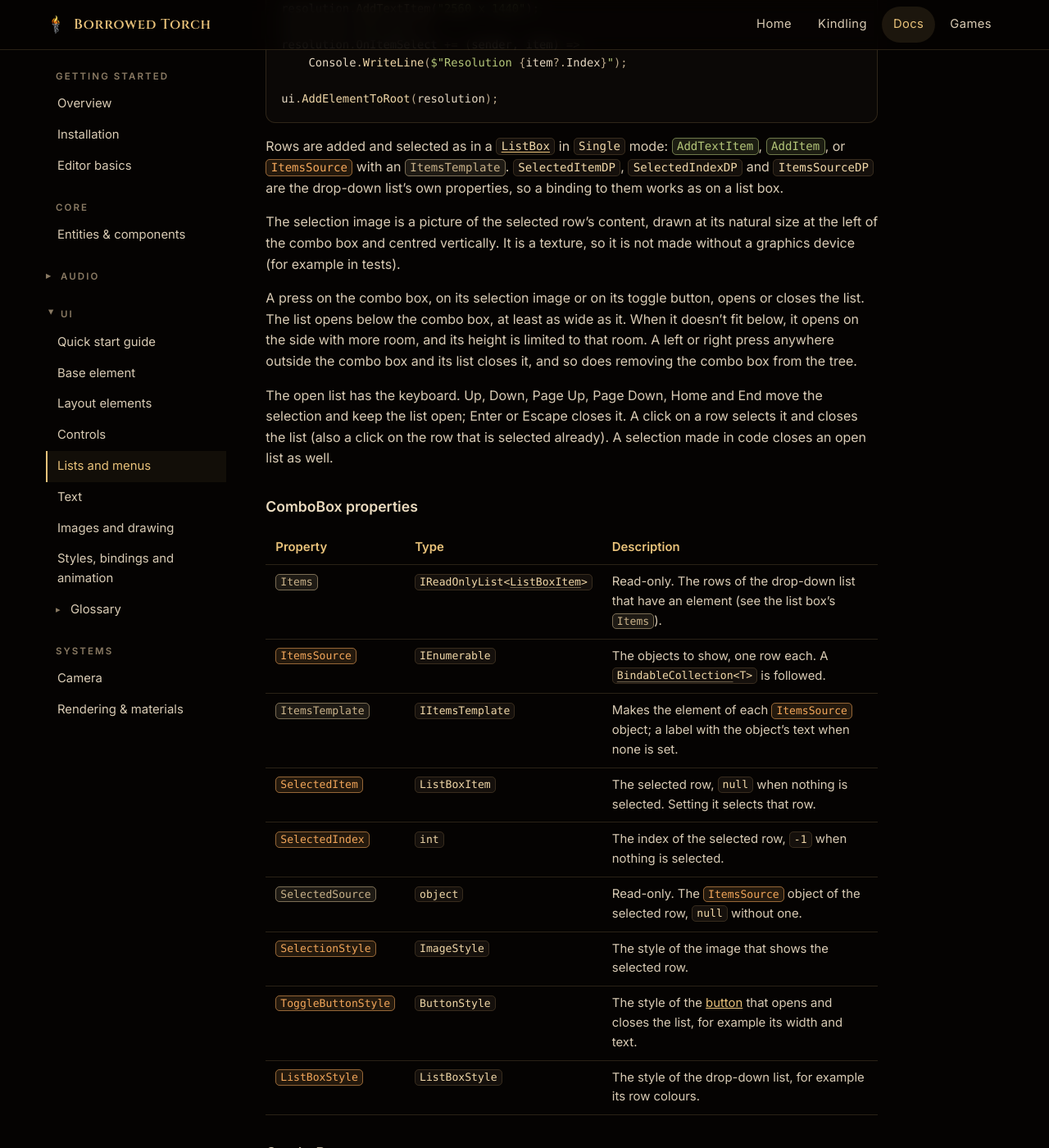
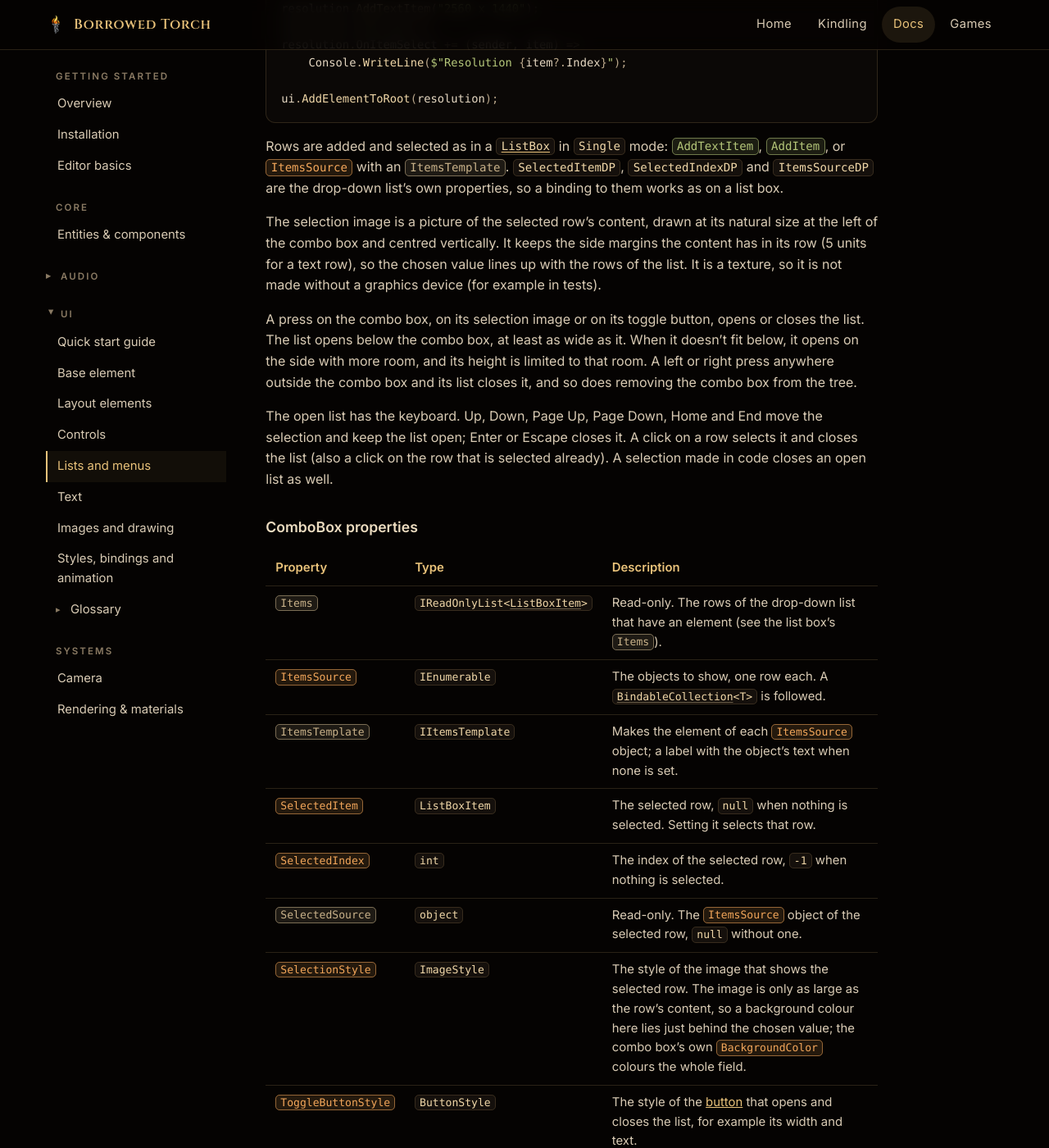
Before and after one commit to Elzianor/borrowedtorch-site, a Jekyll site: the page built from docs/ui-lists.md, in a window 1280 px wide and 1400 px high, scrolled down 10959 px. Shown: the whole window at 82% size. Built offline with Jekyll 4.4.1, drawn with Linux system fonts in a browser that asks for light colours.

Commit message:
Colour the whole combo box field, line its value up with the rows
The docs theme gives the combo box itself the field colour instead of
its selection picture, the shot shows the selected value lined up with
the rows, and the lists page says what SelectionStyle covers.

Co-Authored-By: Claude Opus 5.5 <noreply@anthropic.com>

```diff
--- a/docs/ui-lists.md
+++ b/docs/ui-lists.md
@@ -290,7 +290,9 @@ Rows are added and selected as in a [`ListBox`](#listbox) in `Single` mode: <a c
 list's own properties, so a binding to them works as on a list box.
 
 The selection image is a picture of the selected row's content, drawn at its natural size at the left of the combo
-box and centred vertically. It is a texture, so it is not made without a graphics device (for example in tests).
+box and centred vertically. It keeps the side margins the content has in its row (5 units for a text row), so the
+chosen value lines up with the rows of the list. It is a texture, so it is not made without a graphics device (for
+example in tests).
 
 A press on the combo box, on its selection image or on its toggle button, opens or closes the list. The list opens
 below the combo box, at least as wide as it. When it doesn't fit below, it opens on the side with more room, and its
@@ -311,7 +313,7 @@ already). A selection made in code closes an open list as well.
 | <a class="ref dp" href="/docs/ui-glossary/elements/combo-box/#selecteditem">`SelectedItem`</a> | <a class="ref" href="/docs/ui-glossary/elements/list-box-item/">`ListBoxItem`</a> | The selected row, `null` when nothing is selected. Setting it selects that row. |
 | <a class="ref dp" href="/docs/ui-glossary/elements/combo-box/#selectedindex">`SelectedIndex`</a> | `int` | The index of the selected row, `-1` when nothing is selected. |
 | <a class="ref prop" href="/docs/ui-glossary/elements/combo-box/#selectedsource">`SelectedSource`</a> | `object` | Read-only. The <a class="ref dp" href="/docs/ui-glossary/elements/combo-box/#itemssource">`ItemsSource`</a> object of the selected row, `null` without one. |
-| <a class="ref dp" href="/docs/ui-glossary/elements/combo-box/#selectionstyle">`SelectionStyle`</a> | <a class="ref" href="/docs/ui-glossary/types/image-style/">`ImageStyle`</a> | The style of the image that shows the selected row. |
+| <a class="ref dp" href="/docs/ui-glossary/elements/combo-box/#selectionstyle">`SelectionStyle`</a> | <a class="ref" href="/docs/ui-glossary/types/image-style/">`ImageStyle`</a> | The style of the image that shows the selected row. The image is only as large as the row's content, so a background colour here lies just behind the chosen value; the combo box's own <a class="ref dp" href="/docs/ui-glossary/elements/base-element/#backgroundcolor">`BackgroundColor`</a> colours the whole field. |
 | <a class="ref dp" href="/docs/ui-glossary/elements/combo-box/#togglebuttonstyle">`ToggleButtonStyle`</a> | <a class="ref" href="/docs/ui-glossary/types/button-style/">`ButtonStyle`</a> | The style of the [button](/docs/ui-controls/#button) that opens and closes the list, for example its width and text. |
 | <a class="ref dp" href="/docs/ui-glossary/elements/combo-box/#listboxstyle">`ListBoxStyle`</a> | <a class="ref" href="/docs/ui-glossary/types/list-box-style/">`ListBoxStyle`</a> | The style of the drop-down list, for example its row colours. |
 
```
Also changed, not shown: docs/ui-glossary/elements/combo-box.md (+1 -1 lines), docs/ui-glossary/types/combo-box-style.md (+1 -1 lines), docs/ui-styles.md (+1 -1 lines), assets/img/ui/controls-combobox.png.
